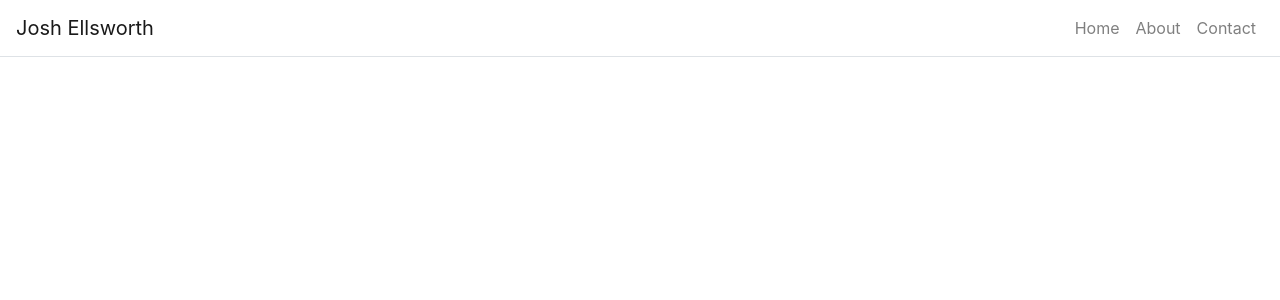
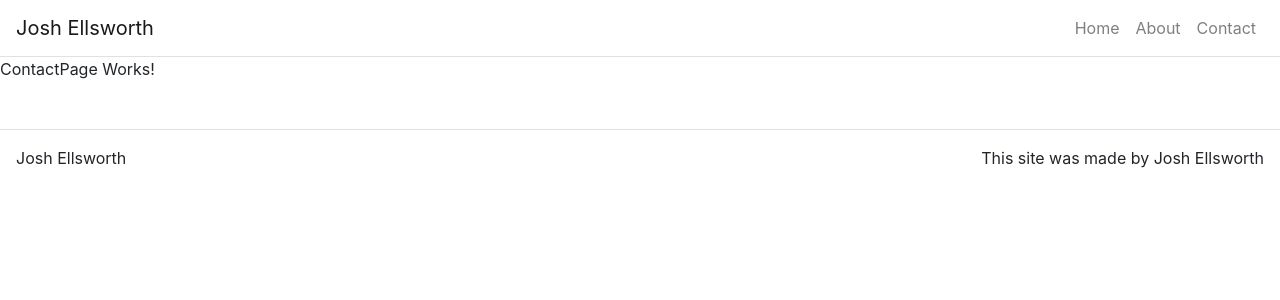
Before and after one commit to joshuaellsworth1/personal-website, a React (Create React App) app: page /contact in a window 1280 px wide. Shown: the top 300 px of the page. Built offline with nearby package versions, Linux system fonts and the light colour scheme.

Commit message:
linked the pages succesfully

```diff
--- a/src/App.js
+++ b/src/App.js
@@ -4,6 +4,11 @@
 import Navbar from 'react-bootstrap/Navbar';
 import Nav from 'react-bootstrap/Nav';
 import './App.css';
+
+import Footer from './components/Footer';
+import HomePage from './pages/HomePage';
+import AboutPage from './pages/AboutPage';
+import ContactPage from './pages/ContactPage';
 
 class App extends React.Component {
 
@@ -38,7 +43,7 @@
           <Navbar className="border-bottom" bg="transparent" expand="lg">
             <Navbar.Brand>Josh Ellsworth</Navbar.Brand>
 
-            <Navbar.Toggle className="border-0" aria-controls='navbar-toggle'/>
+            <Navbar.Toggle className="border-0" aria-controls='navbar-toggle' />
             <Navbar.Collapse id="navbar-toggle">
               <Nav className="ml-auto">
                 <Link className="nav-link" to="/">Home</Link>
@@ -48,7 +53,11 @@
             </Navbar.Collapse>
           </Navbar>
 
+          <Route path="/" exact render={() => <HomePage title={this.state.home.title} subTitle={this.state.home.subTitle} text={this.state.home.text} />} />
+          <Route path="/about" exact render={() => <AboutPage title={this.state.about.title} />} />
+          <Route path="/contact" exact render={() => <ContactPage title={this.state.contact.title} />} />
 
+          <Footer />
 
         </Container>
       </Router>
--- /dev/null
+++ b/src/pages/AboutPage.js
@@ -0,0 +1,10 @@
+import React from 'react';
+
+function AboutPage(props) {
+
+    return (
+        <p>AboutPage Works!</p>
+    );
+}
+
+export default AboutPage;
--- /dev/null
+++ b/src/pages/ContactPage.js
@@ -0,0 +1,10 @@
+import React from 'react';
+
+function ContactPage(props) {
+
+    return (
+        <p>ContactPage Works!</p>
+    );
+}
+
+export default ContactPage;
```
Also changed, not shown: src/pages/HomePage.js (renamed from src/pages/HomPage.js).
